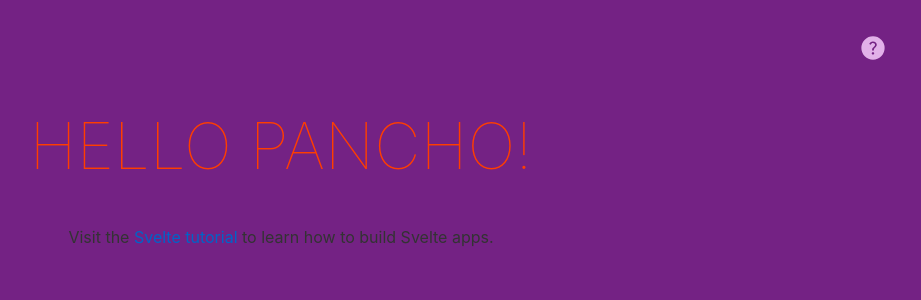
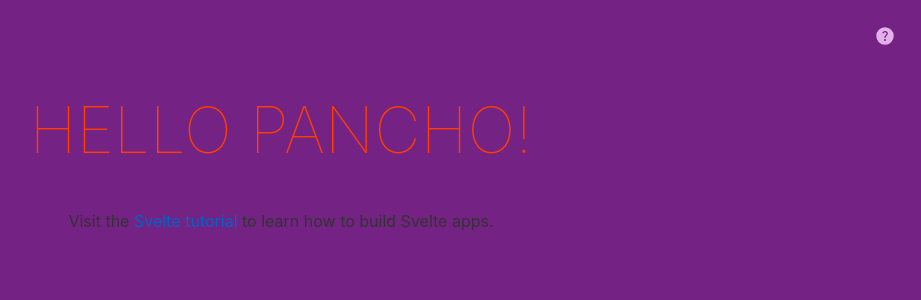
Before and after one commit to jprada1984/YapeFake, a Svelte app: page / in a window 1280 px wide. Shown: the top 300 px of the page, without its empty margins (359-1280 px from the left). Built offline with nearby package versions, Linux system fonts and the light colour scheme.

Commit message:
cambio de color

```diff
--- a/public/global.css
+++ b/public/global.css
@@ -77,16 +77,16 @@ button:focus {
 	background-color: #742284;
 	border: 0;
 	padding: 0;
-	padding-top: 32px;
+	padding-top: 1.5rem;
 	margin: 0;
 	position: relative;
-	height: 32px;
+	height: 1.5rem;
 	width: 100%;
 }
 
 .imgquestion{
-	height: 32px;
-	width: 32px;
+	height: 1.5rem;
+	width: 1.5rem;
 	float: right;
-	margin-right: 32px;
+	margin-right: 1.5rem;
 }
```
